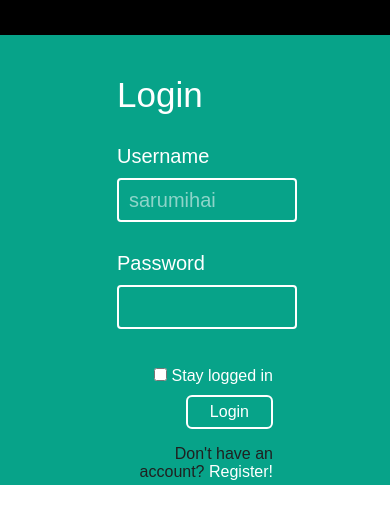
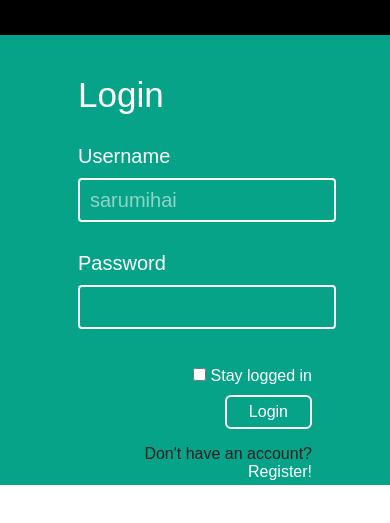
Before and after one commit to MitzaCoder/proiect_q1, a plain HTML site: page app/login/login.html in a window 390 px wide. Shown: the part 65-588 px from the top of the page. Drawn offline with Linux system fonts and the light colour scheme; files that its build step writes are made by us from their sources.

Commit message:
Adapt form width for phones

```diff
--- a/app/login/login.css
+++ b/app/login/login.css
@@ -131,4 +131,8 @@ fieldset {
     #top {
         padding: 20px 0pxs;
     }
+
+    #login-wrapper {
+        width: 60%;
+    }
 }
```
